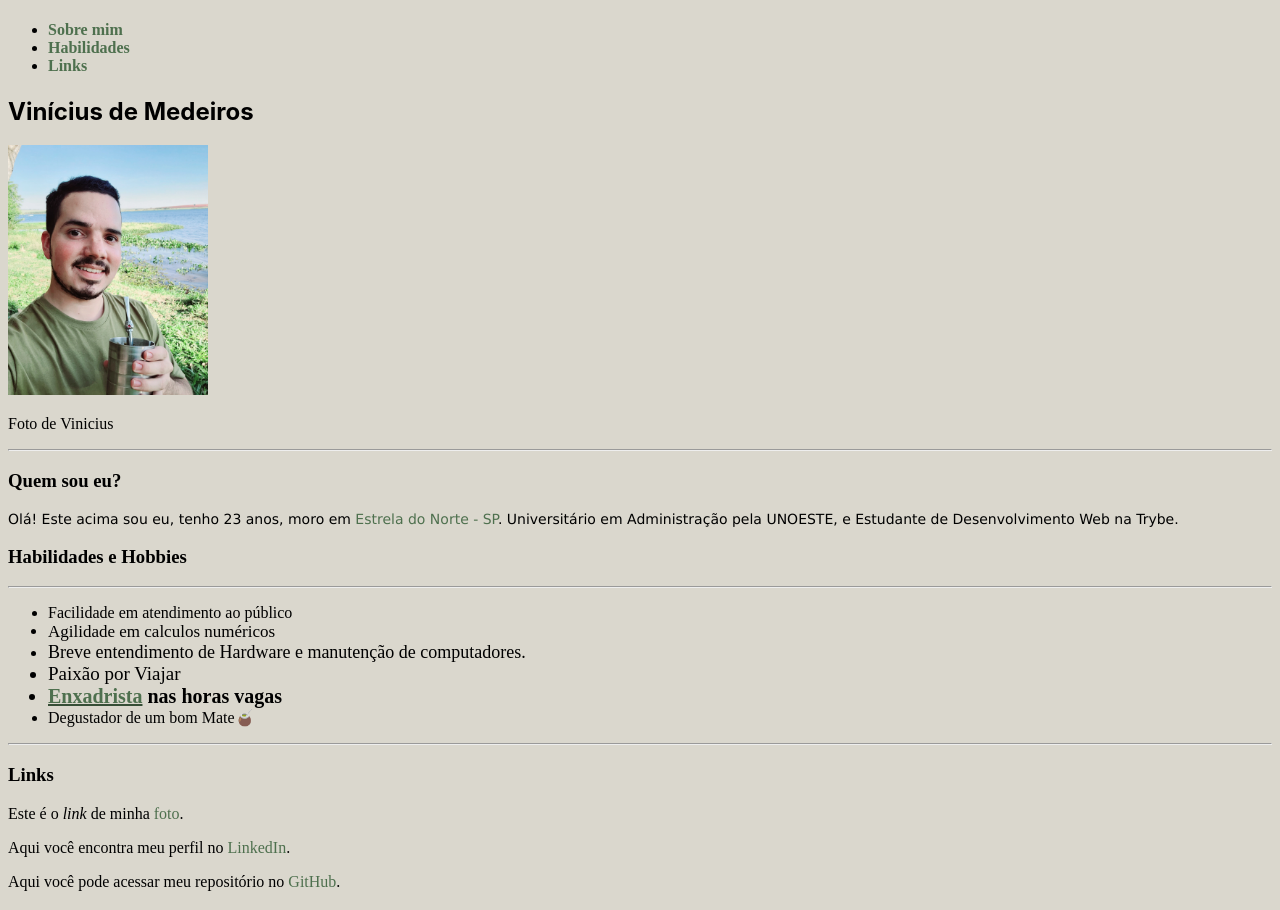
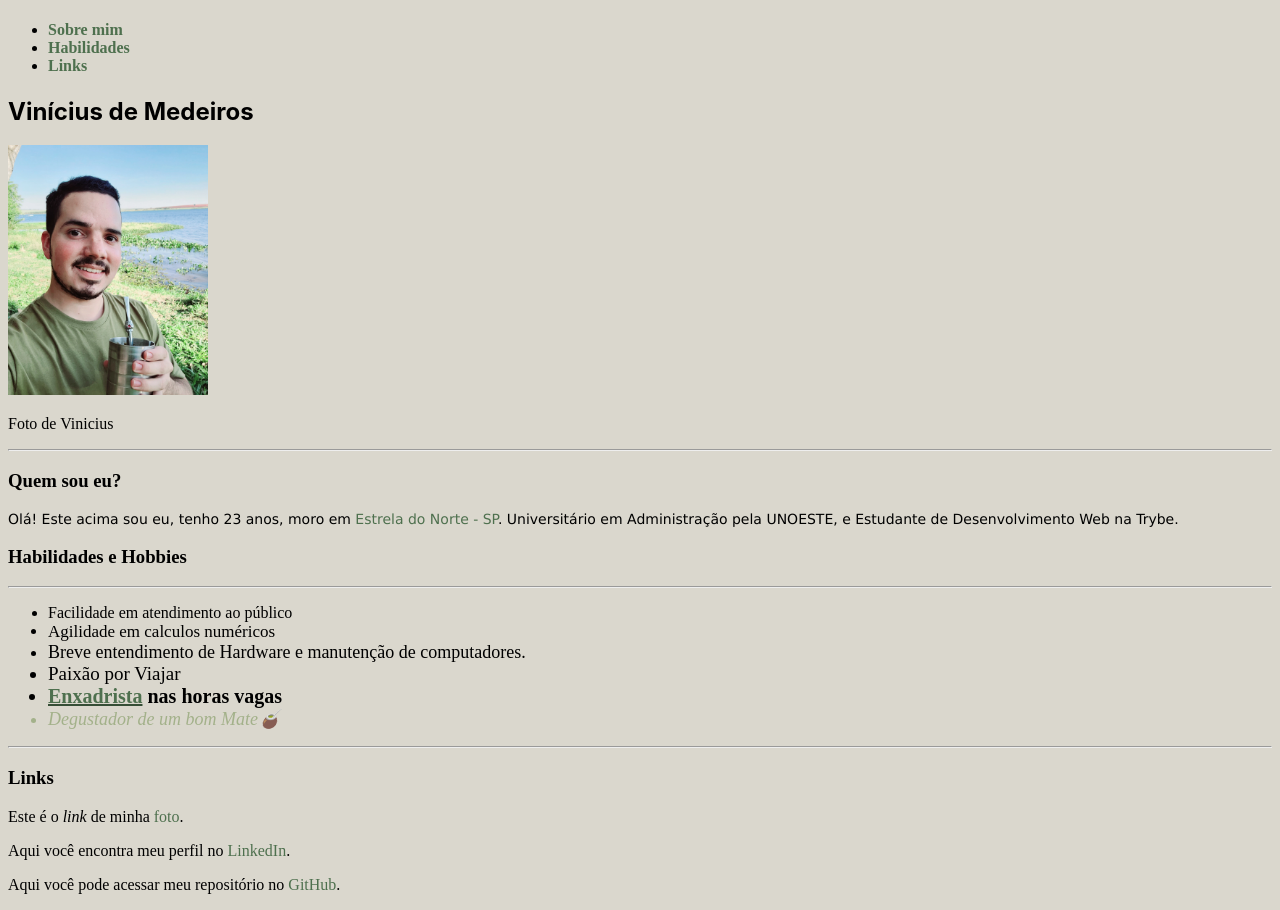
Before and after one commit to vmedeir0s/vmedeir0s.github.io, a plain HTML site: page index.html in a window 1280 px wide. Drawn offline with Linux system fonts and the light colour scheme.

Commit message:
Alteraçoes no estilo

```diff
--- a/index.html
+++ b/index.html
@@ -43,7 +43,11 @@
       font-size: 20px;
       font-weight: bolder;
     }
-    .item_6{}
+    .item_6{
+      color: #A3B18A;
+      font-style: italic;
+      font-size: 18px;
+    }
   </style>
 </head>
 <body>
```
